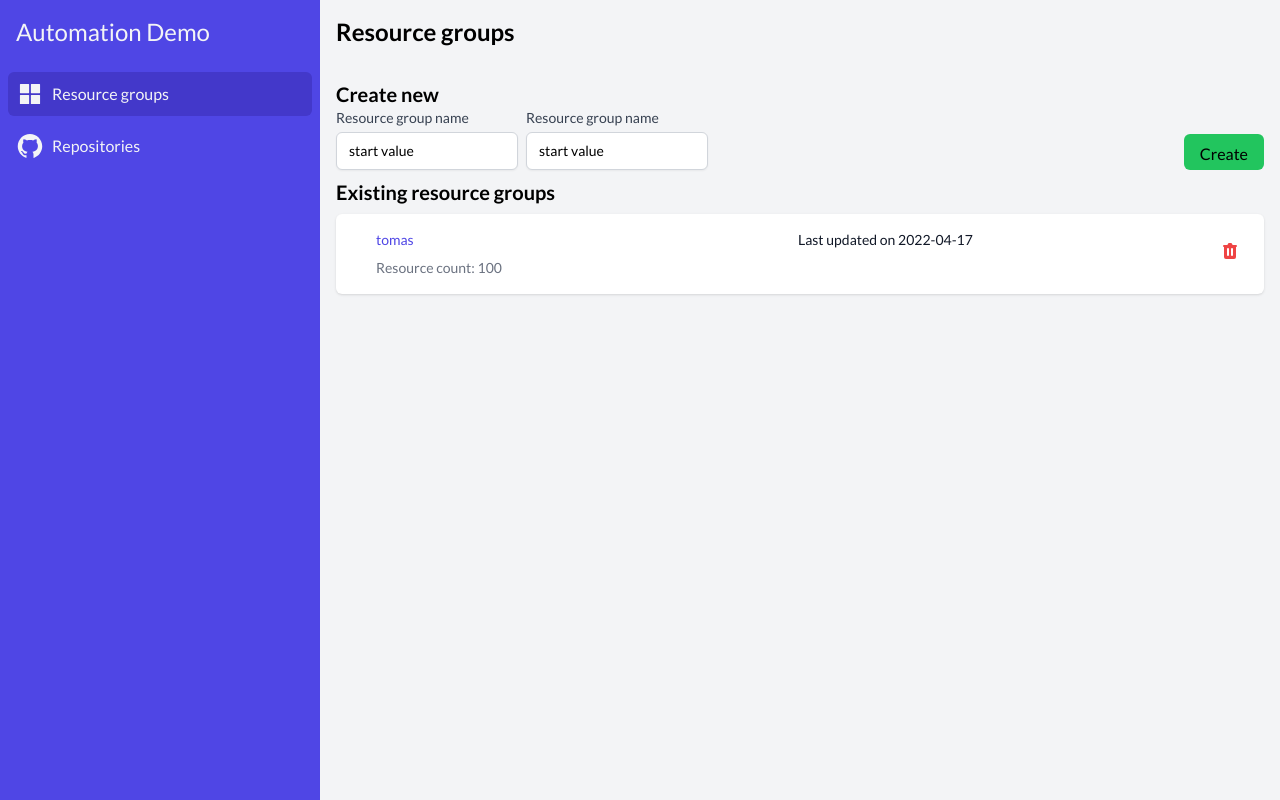
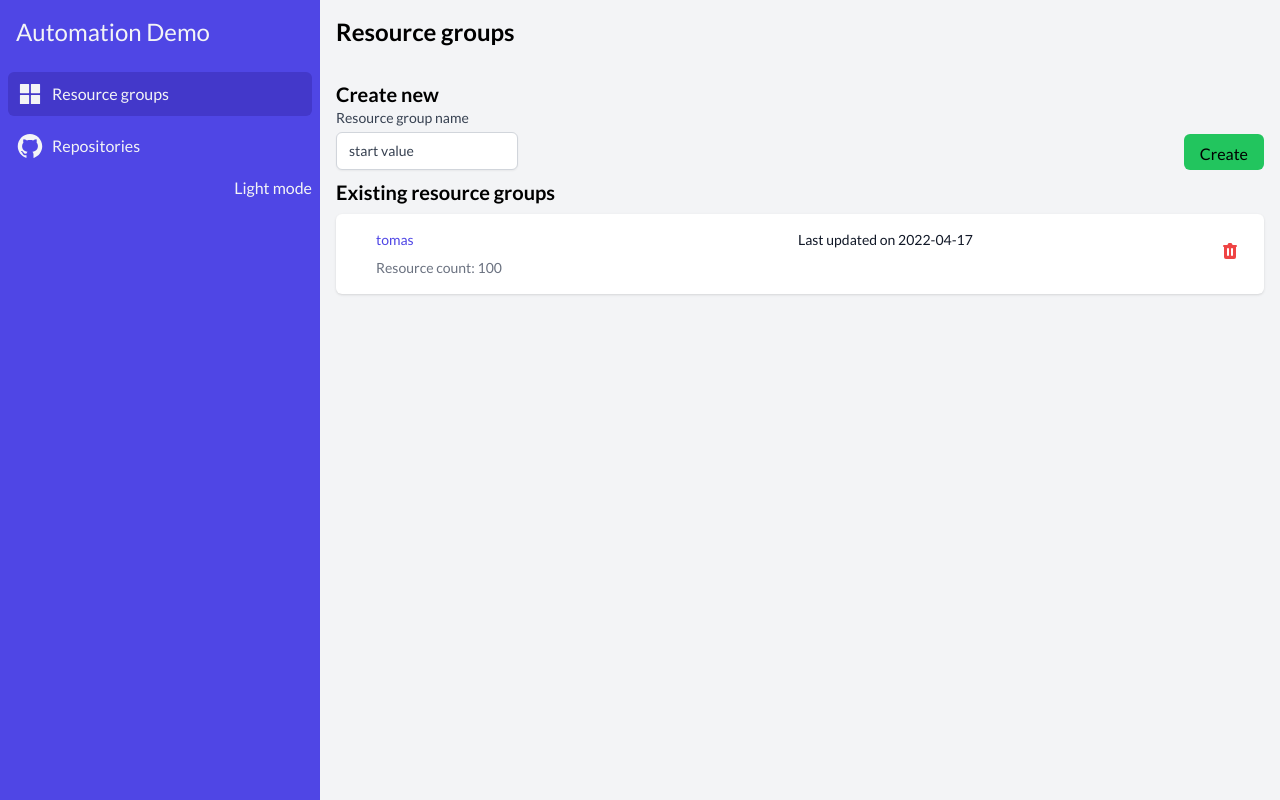
Before and after one commit to mastoj/pulumi-automation-demo, a Next.js app: page /resource-groups in a window 1280 px wide. Built offline with nearby package versions, Linux system fonts and the light colour scheme.

Commit message:
Dark light toggle

```diff
--- a/components/Layout.tsx
+++ b/components/Layout.tsx
@@ -4,6 +4,7 @@ import { GiHamburgerMenu } from "react-icons/gi";
 import { AiFillAppstore, AiFillGithub } from "react-icons/ai";
 import Link from "next/link";
 import { useRouter } from "next/router";
+import { useTheme } from "next-themes";
 
 interface NavItemsProps {
     route: string;
@@ -62,6 +63,7 @@ export interface LayoutProps {
 export default function Layout({ children }: LayoutProps) {
     const [sidebarOpen, setSidebarOpen] = useState(false);
     const router = useRouter();
+    const { theme, setTheme } = useTheme();
 
     return (
         <>
@@ -80,23 +82,47 @@ export default function Layout({ children }: LayoutProps) {
                             </a>
                         </Link>
                     </div>
-                    {sidebarOpen &&
+                    {sidebarOpen && (
                         <nav className="flex-1 h-full space-y-2 px-2 py-2 sm:hidden">
                             <NavItems route={router.pathname} />
+                            <div className="flex flex-col items-end">
+                                <button
+                                    onClick={() =>
+                                        setTheme(
+                                            theme === "light" ? "dark" : "light"
+                                        )
+                                    }
+                                >
+                                    {(theme === "light" ? "Dark" : "Light") +
+                                        " mode"}
+                                </button>
+                            </div>
                         </nav>
-                    }
-                    <nav className="flex-1 h-full space-y-2 py-2 px-2 hidden sm:block">
+                    )}
+                    <nav className="flex flex-1 h-full space-y-2 py-2 px-2 hidden sm:block">
                         <NavItems route={router.pathname} />
+                        <div className="flex flex-col items-end">
+                            <button
+                                onClick={() =>
+                                    setTheme(
+                                        theme === "light" ? "dark" : "light"
+                                    )
+                                }
+                            >
+                                {(theme === "light" ? "Dark" : "Light") +
+                                    " mode"}
+                            </button>
+                        </div>
                     </nav>
                 </aside>
                 <main className="flex-row flex-1">
-                    <header className="h-16 bg-secondary-light z-50 p-4">
+                    <header className="h-16 bg-secondary-light dark:bg-secondary-light-inverted z-50 p-4">
                         <h2 className="font-bold text-2xl">
                             {getTitle(router.pathname)}
                         </h2>
                     </header>
                     <div className="flex-1 h-screen overflow-hidden -mt-12 pt-12">
-                        <div className="overflow-y-auto h-full bg-secondary-light p-4">
+                        <div className="overflow-y-auto h-full dark:bg-secondary-light-inverted bg-secondary-light p-4">
                             {children}
                         </div>
                     </div>
--- a/components/form.tsx
+++ b/components/form.tsx
@@ -33,7 +33,7 @@ export const Input = (inputProps: InputProps) => {
     const props = {
         ...inputProps,
         className:
-            "shadow-sm focus:ring-brand-light focus:border-brand-light block w-full sm:text-sm border-primary-extra-light rounded-md",
+            "shadow-sm focus:ring-brand-light text-primary-neutral focus:border-brand-light block w-full sm:text-sm border-primary-extra-light rounded-md",
     };
     return (
         <FormField label={inputProps.label} id={inputProps.id}>
@@ -80,7 +80,7 @@ export const Combobox = ({label, options, value, onChange}: ComboxboxProps) => {
                 <HeadlessCombobox.Input
                     id="resourceGroup"
                     name="resourceGroup"
-                    className="w-full rounded-md border border-primary-extra-light bg-white py-2 pl-3 pr-10 shadow-sm focus:border-brand-light focus:outline-none focus:ring-1 focus:ring-brand-light sm:text-sm"
+                    className="w-full rounded-md border text-primary-neutral border-primary-extra-light bg-white py-2 pl-3 pr-10 shadow-sm focus:border-brand-light focus:outline-none focus:ring-1 focus:ring-brand-light sm:text-sm"
                     onChange={(event) => setQuery(event.target.value)}
                     displayValue={(option: Option) => option.label}
                 />
--- a/modules/common/List.tsx
+++ b/modules/common/List.tsx
@@ -13,10 +13,11 @@ export interface ListProps {
 export const List = ({ items, onDelete }: ListProps) => {
     return (
         <div className="bg-white shadow overflow-hidden sm:rounded-md">
-            <ul role="list" className="divide-y divide-secondary">
+            <ul role="list" className="divide-y divide-secondary dark:divide-secondary-neutral-inverted">
                 {items.map((application: any) => (
                     <li key={application.stackName}>
-                        <div className="block hover:bg-secondary-light">
+                        {/* <div className="block hover:bg-secondary-light dark:hover:bg-secondary-light-inverted"> */}
+                        <div className="block hover:bg-secondary-light dark:hover:bg-red">
                             <div className="flex items-center px-4 py-4 sm:px-6">
                                 <div className="min-w-0 flex-1 flex items-center">
                                     <div className="min-w-0 flex-1 px-4 md:grid md:grid-cols-2 md:gap-4">
@@ -24,7 +25,7 @@ export const List = ({ items, onDelete }: ListProps) => {
                                             <p className="text-sm font-medium text-brand truncate">
                                                 {application.stackName}
                                             </p>
-                                            <p className="mt-2 flex items-center text-sm text-secondary-dark">
+                                            <p className="mt-2 flex items-center text-sm text-secondary-dark dark:text-secondary-dark-inverted">
                                                 <span className="truncate">
                                                     Resource count:{" "}
                                                     {application.resourceCount}
--- a/modules/resource-groups/NewResourceGroupForm.tsx
+++ b/modules/resource-groups/NewResourceGroupForm.tsx
@@ -27,17 +27,6 @@ export const NewResourceGroupForm = () => {
                 name="resourceGroup"
                 placeholder="pulumi-up-demo"
             />
-            <Input
-                type="text"
-                onChange={(e) => {
-                    return setValue(e.target.value);
-                }}
-                value={value}
-                label="Resource group name"
-                id="resourceGroup"
-                name="resourceGroup"
-                placeholder="pulumi-up-demo"
-            />
             <div className="flex-1 flex justify-end items-end">
                 <button className="bg-green-500 rounded-md px-4 py-2 h-9">
                     Create
--- a/package.json
+++ b/package.json
@@ -12,6 +12,7 @@
     "@headlessui/react": "^1.5.0",
     "@tailwindcss/forms": "^0.5.0",
     "next": "12.1.5",
+    "next-themes": "^0.1.1",
     "react": "18.0.0",
     "react-dom": "18.0.0",
     "react-icons": "^4.3.1"
--- a/pages/_app.tsx
+++ b/pages/_app.tsx
@@ -1,13 +1,25 @@
-import '../styles/globals.css'
-import type { AppProps } from 'next/app'
-import Layout from '../components/Layout'
+import "../styles/globals.css";
+import type { AppProps } from "next/app";
+import Layout from "../components/Layout";
+import { ThemeProvider } from "next-themes";
+import { useEffect, useState } from "react";
 
 function MyApp({ Component, pageProps }: AppProps) {
-  return (
-    <Layout>
-        <Component {...pageProps} />
-    </Layout>
-  );
+    const [mounted, setMounted] = useState(false);
+    useEffect(() => {
+        setMounted(true);
+    }, []);
+    return (
+        <>
+            {mounted && (
+                <ThemeProvider attribute="class">
+                    <Layout>
+                        <Component {...pageProps} />
+                    </Layout>
+                </ThemeProvider>
+            )}
+        </>
+    );
 }
 
-export default MyApp
+export default MyApp;
--- a/pages/_document.tsx
+++ b/pages/_document.tsx
@@ -1,4 +1,5 @@
 import { Html, Head, Main, NextScript } from "next/document";
+import { useState } from "react";
 
 export default function Document() {
     return (
--- a/tailwind.config.js
+++ b/tailwind.config.js
@@ -2,6 +2,7 @@ const defaultTheme = require('tailwindcss/defaultTheme')
 const colors = require('tailwindcss/colors')
 
 module.exports = {
+    darkMode: 'class',
     content: [
         "./pages/**/*.{js,ts,jsx,tsx}",
         "./components/**/*.{js,ts,jsx,tsx}",
@@ -36,7 +37,11 @@ module.exports = {
                     DEFAULT: colors.gray["300"],
                     neutral: colors.gray["300"],
                     dark: colors.gray["500"],
-                    light: colors.gray["100"]
+                    light: colors.gray["100"],
+
+                    'neutral-inverted': colors.gray["800"],
+                    'dark-inverted': colors.gray["900"],
+                    'light-inverted': colors.gray["700"],
                 },
                 warning: {
                     DEFAULT: colors.red["500"],
```
Also changed, not shown: 1 other file (tests, documents, lock files or other folders).
